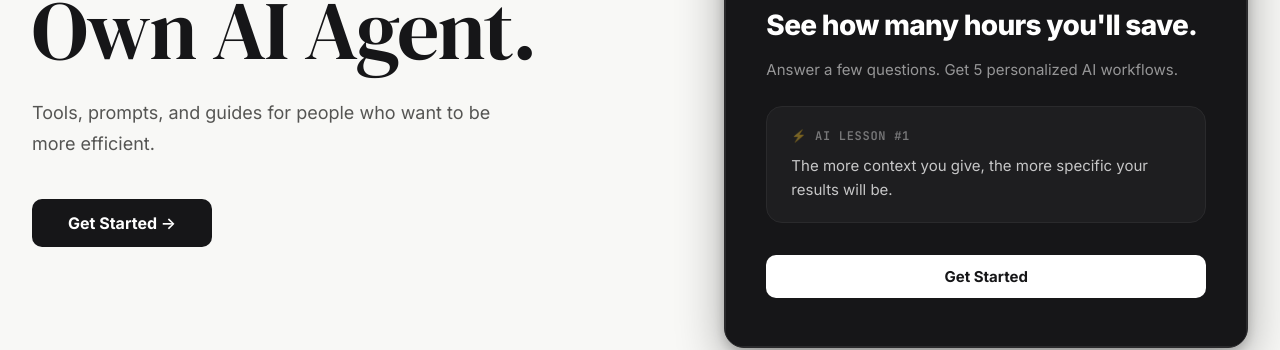
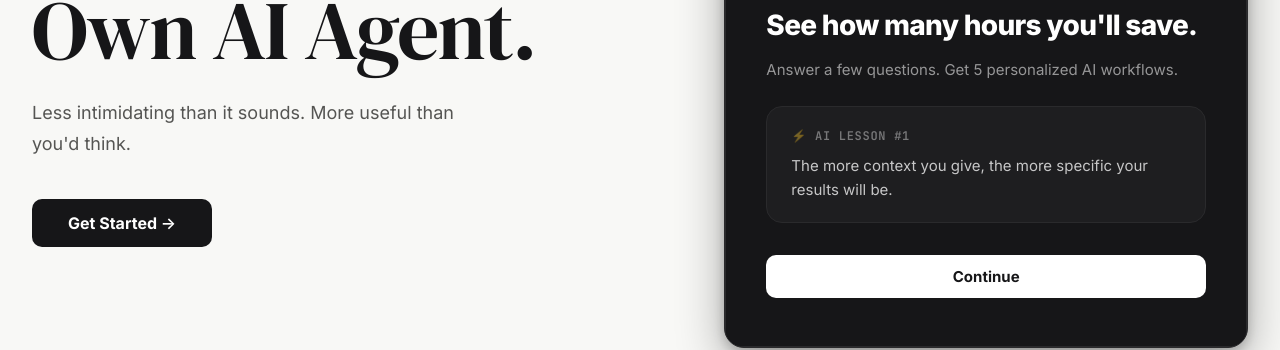
Before and after one commit to coolcalvin457-tech/agent-timesaver-nextjs, a Next.js app: page / in a window 1280 px wide. Shown: the part 328-678 px from the top of the page. Built offline with nearby package versions, Linux system fonts and the light colour scheme.

Commit message:
Update homepage subheader and Timesaver Get Started button

```diff
--- a/app/page.tsx
+++ b/app/page.tsx
@@ -23,7 +23,7 @@ export default function Home() {
                   Own AI Agent.
                 </h1>
                 <p className="hero-subheadline">
-                  Tools, prompts, and guides for people who want to be more efficient.
+                  Less intimidating than it sounds. More useful than you'd think.
                 </p>
                 <HeroButton />
               </div>
--- a/components/TimesaverTool.tsx
+++ b/components/TimesaverTool.tsx
@@ -338,7 +338,7 @@ export default function TimesaverTool() {
             className="btn btn-primary btn-full"
             onClick={() => { track("tool_started"); go("jobTitle"); }}
           >
-            Get Started
+            Continue
           </button>
         </div>
       )}
```
